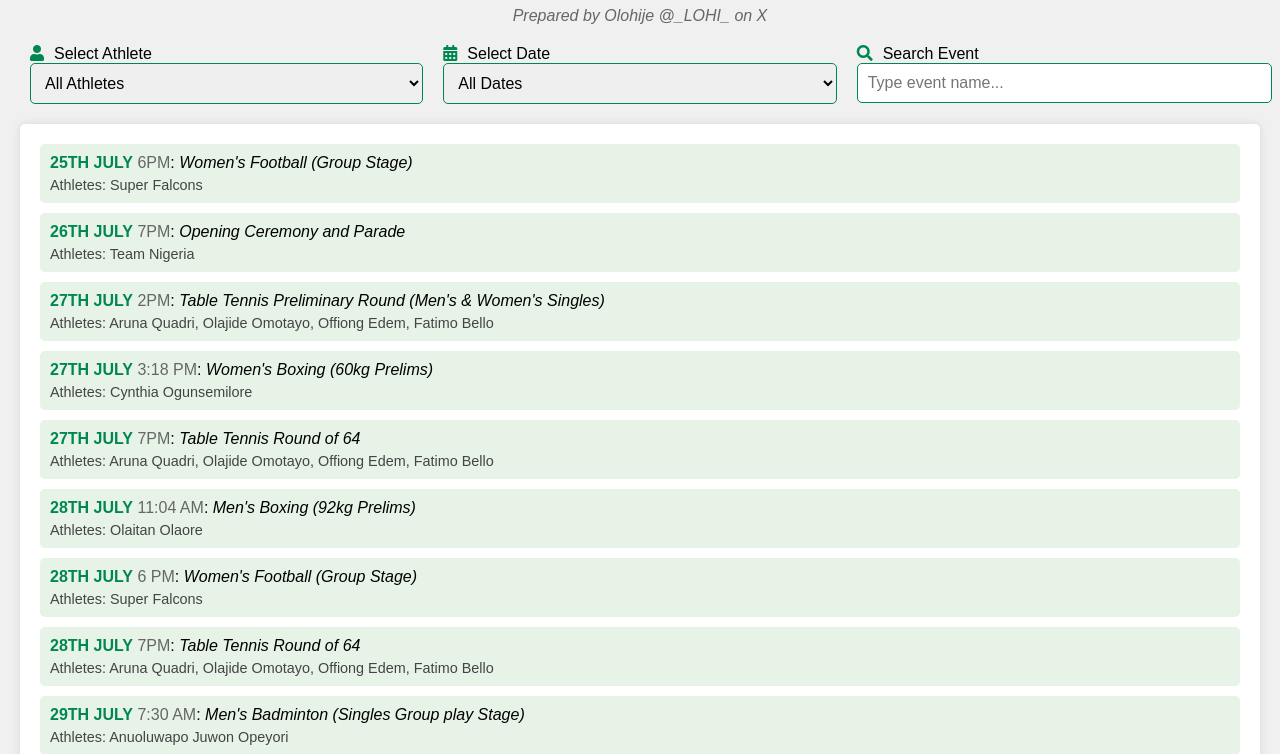
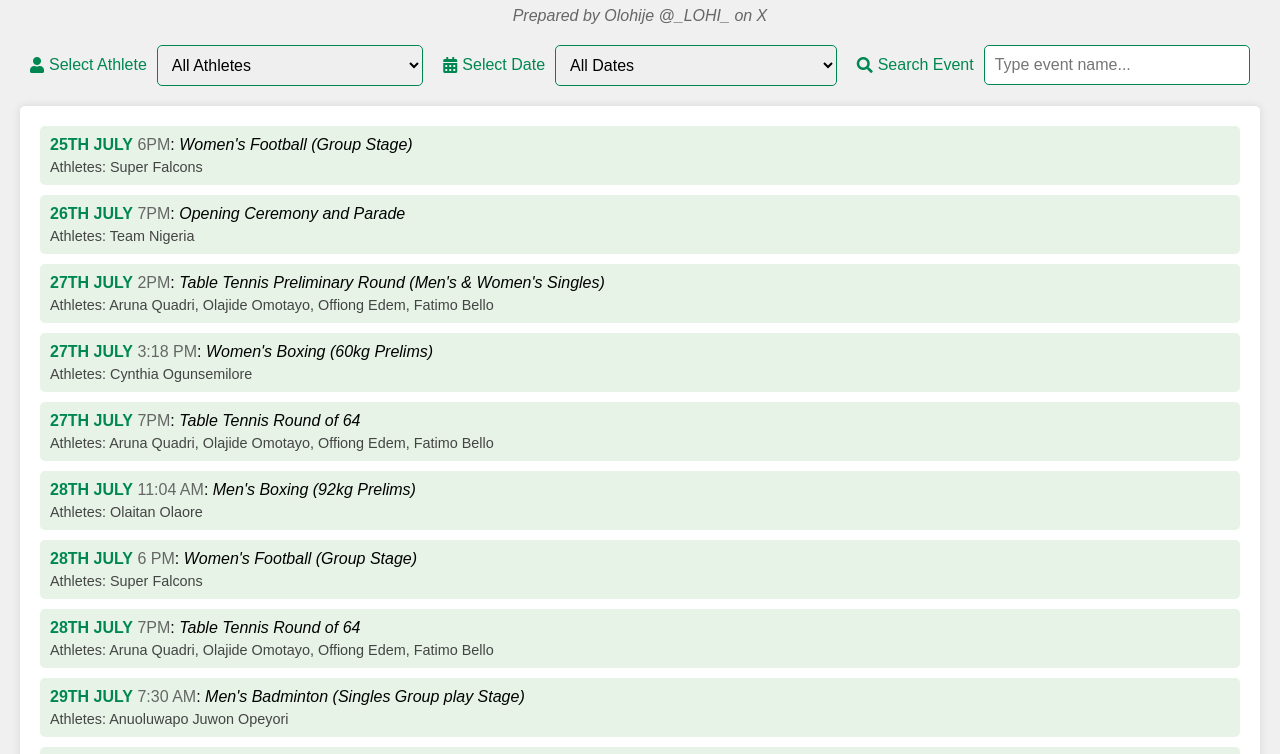
Before and after one commit to scothinks/team_nigeria_2024_schedule, a plain HTML site: page index.html in a window 1280 px wide. Shown: the part 93-847 px from the top of the page. Drawn offline with nearby package versions, Linux system fonts and the light colour scheme.

Commit message:
Update index.html
adjusted width for menu boxes

```diff
--- a/index.html
+++ b/index.html
@@ -11,9 +11,10 @@
 h1 { text-align: center; color: #008751; }
 .credit { text-align: center; font-style: italic; color: #666; margin-bottom: 20px; }
 .menu-container { display: flex; justify-content: space-between; margin-bottom: 20px; }
-        .menu-item { flex: 1; margin: 0 10px; }
-        select, input { width: 100%; padding: 10px; border: 1px solid #008751; border-radius: 5px; font-size: 16px; }
-        .icon { margin-right: 10px; color: #008751; }
+.menu-item { flex: 1; margin: 0 10px; display: flex; align-items: center; }
+.menu-item label { flex: 0 0 auto; margin-right: 10px; color: #008751; display: flex; align-items: center; }
+.menu-item .icon { margin-right: 5px; color: #008751; }
+.menu-item select, .menu-item input { flex: 1 1 auto; width: 100%; padding: 10px; border: 1px solid #008751; border-radius: 5px; font-size: 16px; box-sizing: border-box; }
 #schedule { background-color: white; padding: 20px; border-radius: 5px; box-shadow: 0 0 10px rgba(0,0,0,0.1); }
 .event { margin-bottom: 10px; padding: 10px; background-color: #e6f3e6; border-radius: 5px; }
 .date { font-weight: bold; color: #008751; }
@@ -21,13 +22,8 @@
 .event-name { font-style: italic; }
 .athletes { margin-top: 5px; font-size: 0.9em; color: #444; }
 @media (max-width: 768px) {
-    .menu-container {
-        flex-direction: column;
-        align-items: stretch;
-    }
-    .menu-item {
-        margin-bottom: 10px;
-    }
+    .menu-container { flex-direction: column; align-items: stretch; }
+    .menu-item { margin-bottom: 10px; }
 }
     </style>
 </head>
```
Lines whose indentation alone changed are shown as unchanged.
